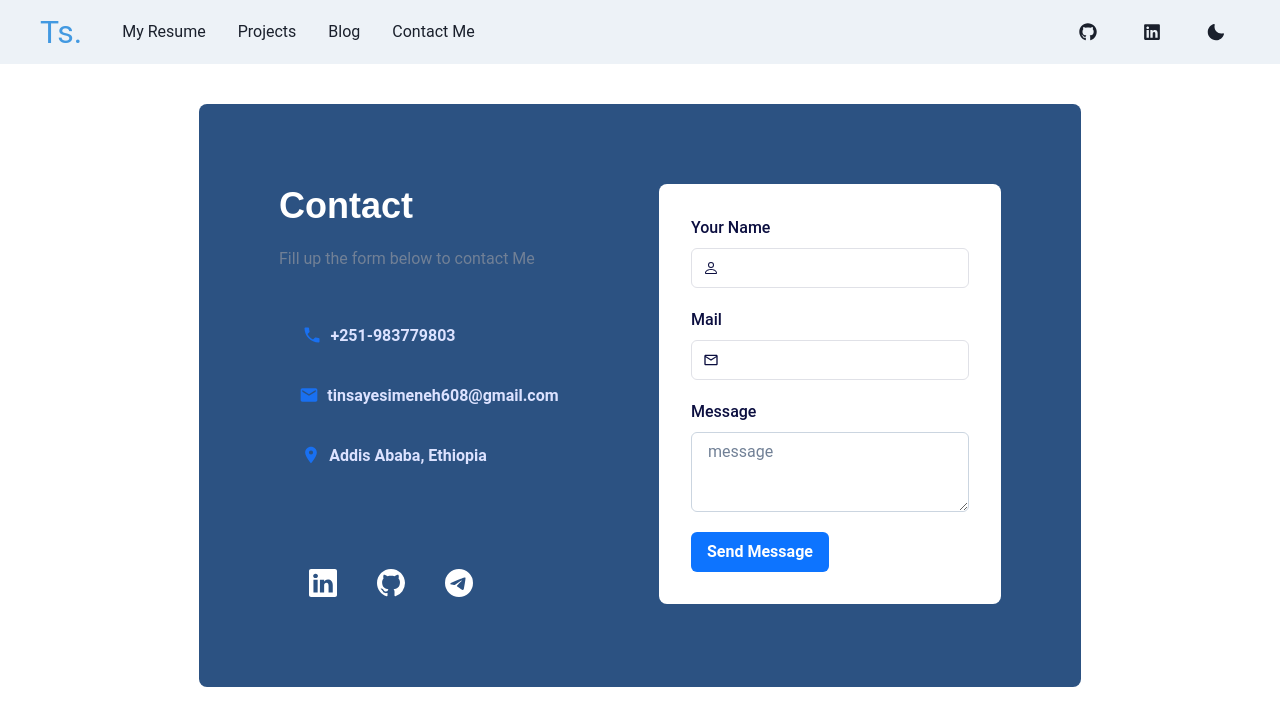
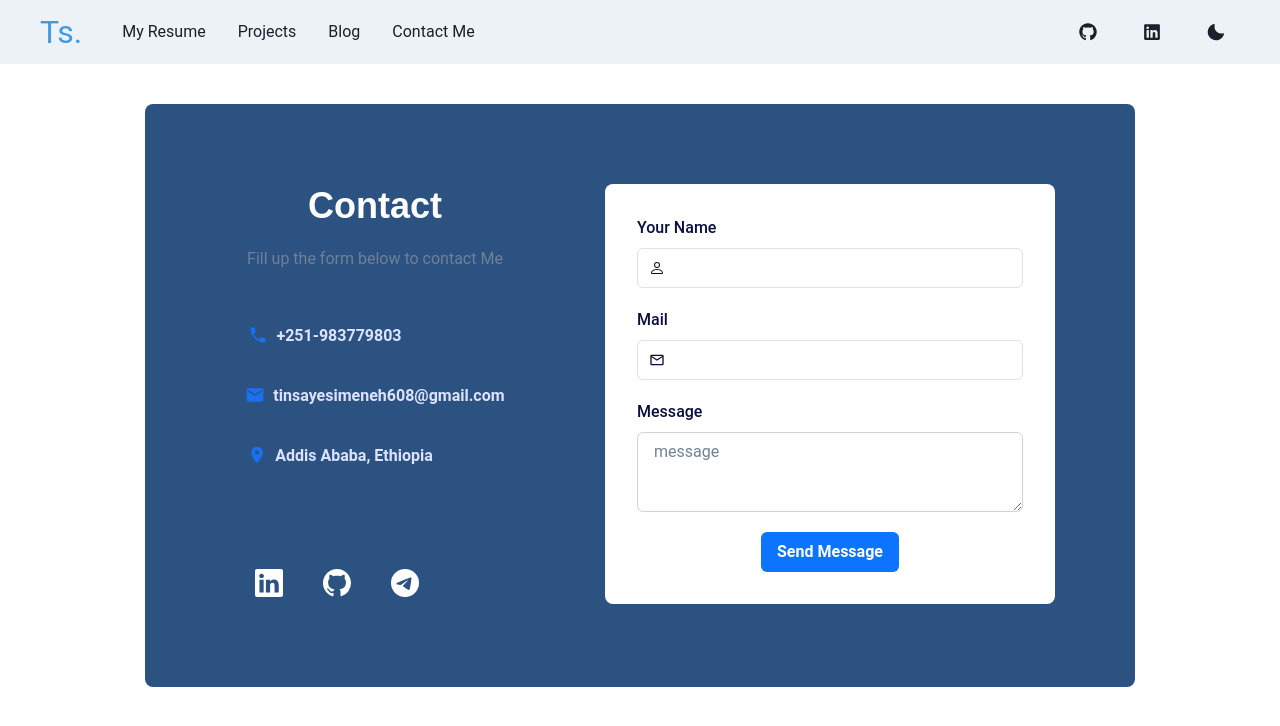
Before and after one commit to tinsaye-simeneh/portfolio, a Next.js app: page /contact-me in a window 1280 px wide. Shown: the top 726 px of the page. Built offline with nearby package versions, Linux system fonts and the light colour scheme.

Commit message:
fix: form size

```diff
--- a/src/app/contact-me/page.tsx
+++ b/src/app/contact-me/page.tsx
@@ -24,7 +24,18 @@ import { BsGithub, BsTelegram, BsLinkedin, BsPerson } from "react-icons/bs";
 
 export default function Contact() {
   return (
-    <Container maxW="full" mt={0} centerContent overflow="hidden">
+    <Container
+      maxW="95%"
+      mt={{
+        base: 10,
+        sm: 10,
+        md: 10,
+        lg: 0,
+      }}
+      mx={"auto"}
+      centerContent
+      overflow="hidden"
+    >
       <Flex>
         <Box
           bg="blue.700"
@@ -32,6 +43,9 @@ export default function Contact() {
           borderRadius="lg"
           m={{ sm: 4, md: 16, lg: 10 }}
           p={{ sm: 5, md: 5, lg: 16 }}
+          w="100%"
+          mx={"auto"}
+          textAlign={"center"}
         >
           <Box p={4}>
             <Wrap spacing={{ base: 20, sm: 3, md: 5, lg: 20 }}>
@@ -112,7 +126,11 @@ export default function Contact() {
                 </Box>
               </WrapItem>
               <WrapItem>
-                <Box bg="white" borderRadius="lg">
+                <Box
+                  bg="white"
+                  borderRadius="lg"
+                  width={{ base: "95vw", lg: "450px" }}
+                >
                   <Box m={8} color="#0B0E3F">
                     <VStack spacing={5}>
                       <FormControl id="name">
```
